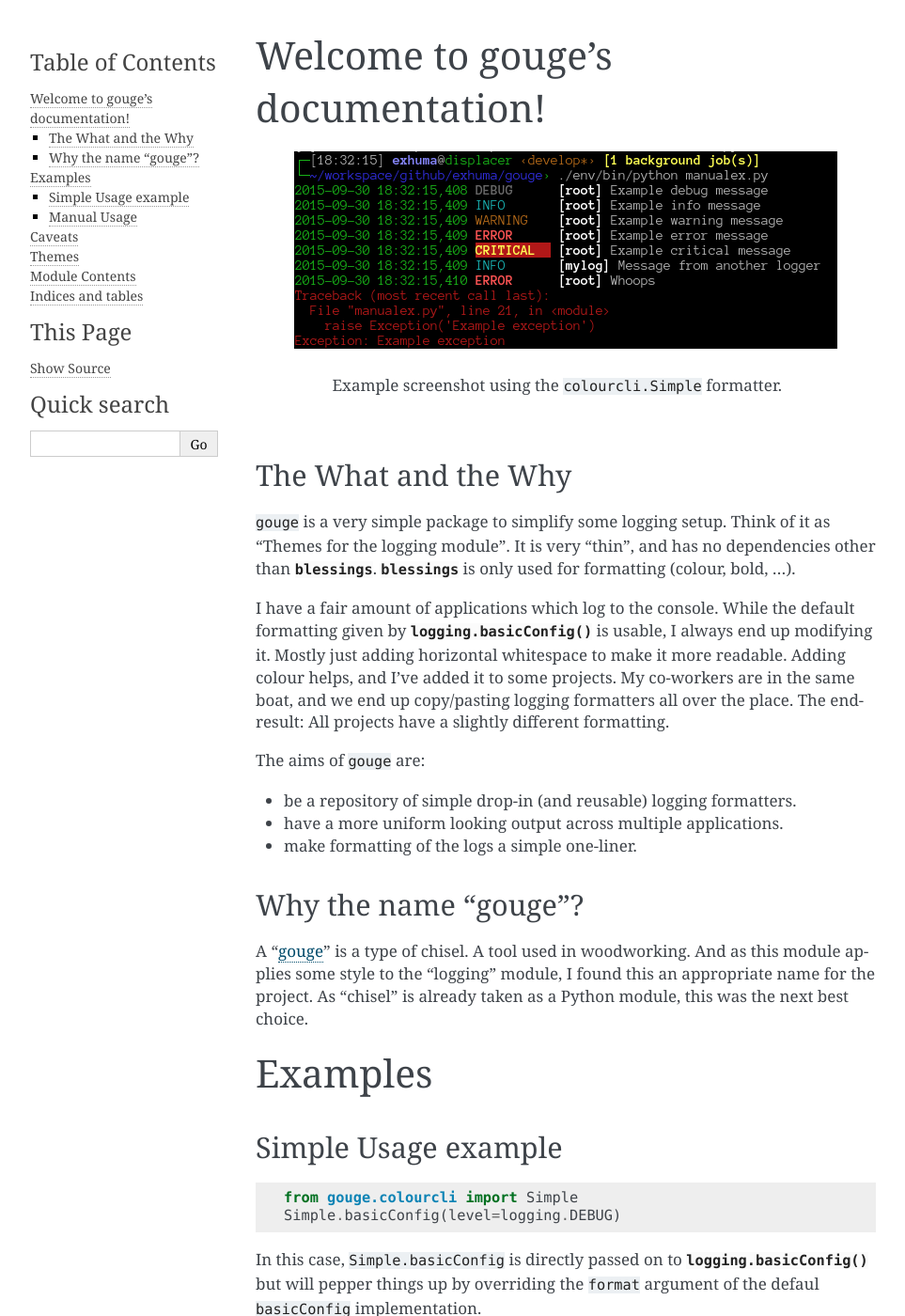
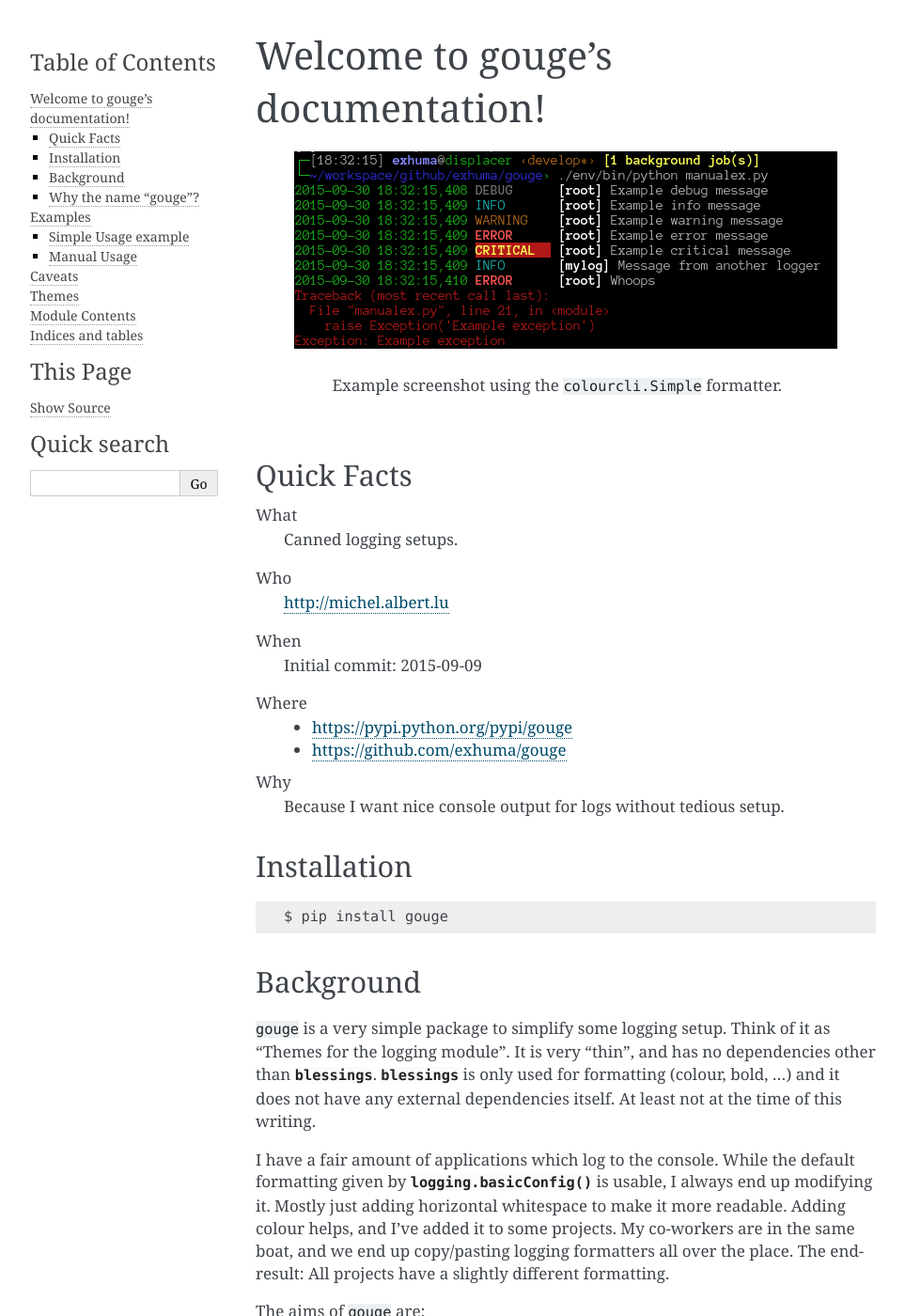
Before and after one commit to exhuma/gouge, a Sphinx documentation site: the page built from docs/index.rst, in a window 1280 px wide and 1400 px high. Shown: the whole window at 94% size, without its empty margins (148-1111 px from the left). Built offline with Sphinx 7.4.7, drawn with Linux system fonts in a browser that asks for light colours; some of the changed text lies outside the part shown.

Commit message:
Documentation updated.

```diff
--- a/docs/index.rst
+++ b/docs/index.rst
@@ -8,13 +8,41 @@ Welcome to gouge's documentation!
     Example screenshot using the ``colourcli.Simple`` formatter.
 
 
-The What and the Why
---------------------
+Quick Facts
+-----------
+
+What
+    Canned logging setups.
+
+Who
+    http://michel.albert.lu
+
+When
+    Initial commit: 2015-09-09
+
+Where
+    * https://pypi.python.org/pypi/gouge
+    * https://github.com/exhuma/gouge
+
+Why
+    Because I want nice console output for logs without tedious setup.
+
+Installation
+------------
+
+::
+
+    $ pip install gouge
+
+
+Background
+----------
 
 ``gouge`` is a very simple package to simplify some logging setup. Think of it
 as "Themes for the logging module". It is very "thin", and has no dependencies
 other than :py:mod:`blessings`. :py:mod:`blessings` is only used for formatting
-(colour, bold, …).
+(colour, bold, …) and it does not have any external dependencies itself. At
+least not at the time of this writing.
 
 I have a fair amount of applications which log to the console. While the
 default formatting given by :py:func:`logging.basicConfig()` is usable, I
@@ -50,13 +78,16 @@ Simple Usage example
 
 ::
 
+    import logging
     from gouge.colourcli import Simple
     Simple.basicConfig(level=logging.DEBUG)
 
+    logging.info('Hello World!')
 
-In this case, ``Simple.basicConfig`` is directly passed on to
-:py:meth:`logging.basicConfig` but will pepper things up by overriding the
-``format`` argument of the defaul ``basicConfig`` implementation.
+
+In this case, :py:meth:`~gouge.colourcli.Simple.basicConfig` is directly passed
+on to :py:meth:`logging.basicConfig` but will pepper things up by overriding
+the ``format`` argument of the defaul ``basicConfig`` implementation.
 
 
 Manual Usage
```
Also changed, not shown: 1 other file.
